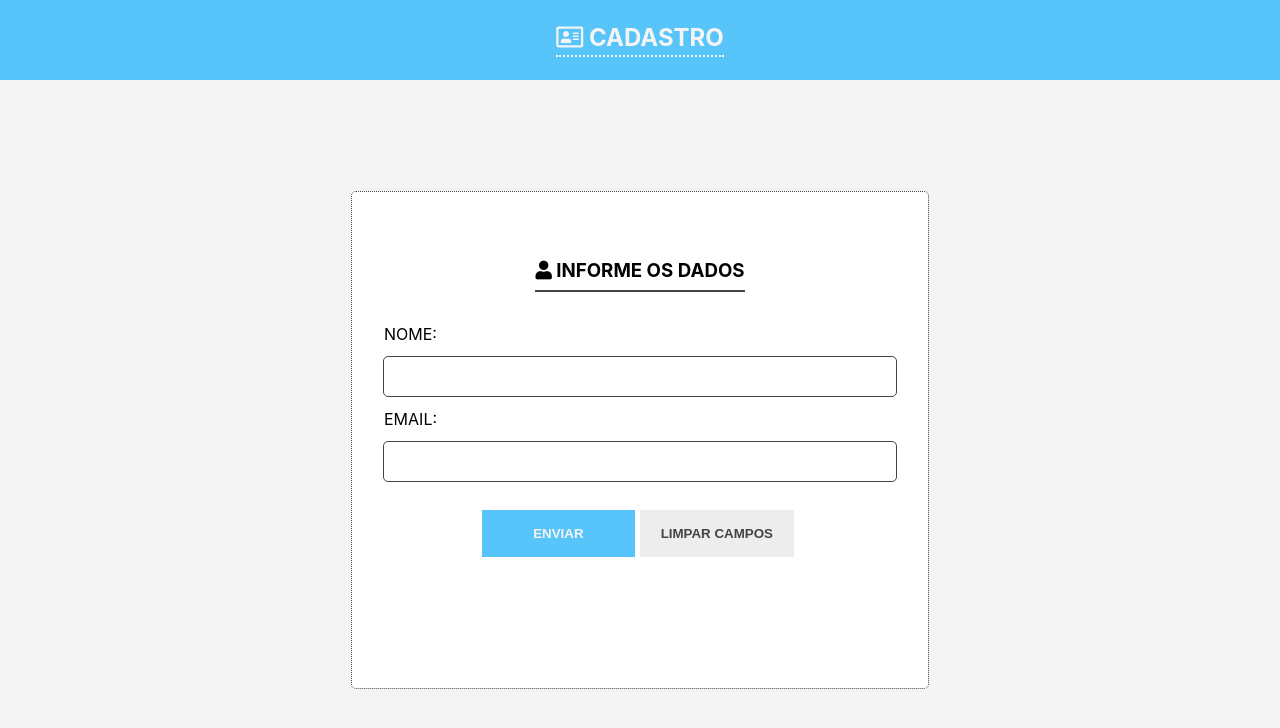
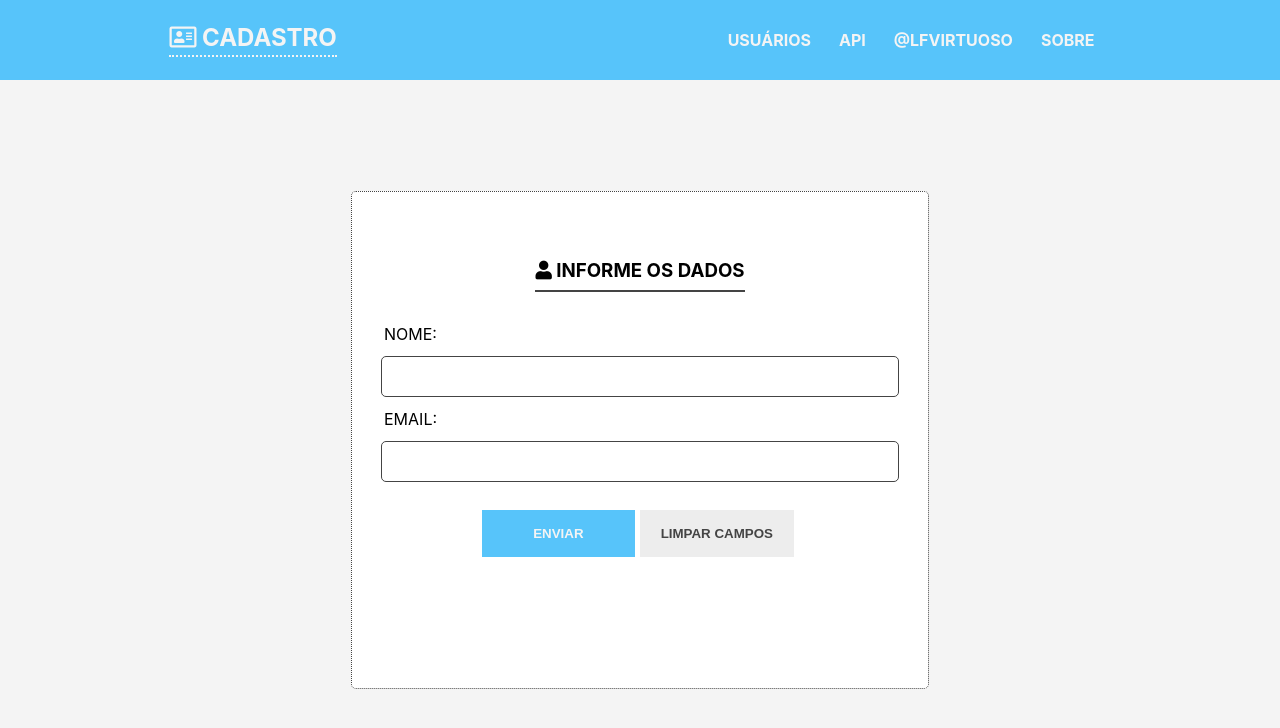
Before and after one commit to future4code/Filipe-Virtuoso, a React (Create React App) app in the folder semana7/register/: page / in a window 1280 px wide. Shown: the top 728 px of the page. Built offline with nearby package versions, Linux system fonts and the light colour scheme; the HTML template or start-up script is replaced by a standard one.

Commit message:
Finalizar layout da tela de cadastro

```diff
--- a/semana7/register/src/Components/Form/index.js
+++ b/semana7/register/src/Components/Form/index.js
@@ -4,8 +4,23 @@ import * as S from './styled';
 class Form extends Component {
   constructor(props) {
     super(props);
-    this.state = {};
+    this.state = {
+      name: '',
+      email: ''
+    };
   }
+
+  setName = event => {
+    this.setState({ name: event.target.value });
+  };
+
+  setEmail = event => {
+    this.setState({ email: event.target.value });
+  };
+
+  clearForm = () => {
+    this.setState({ name: '', email: '' });
+  };
 
   render() {
     return (
@@ -15,13 +30,25 @@ class Form extends Component {
             <i class="fas fa-user"></i> Informe os dados
           </S.Title>
           <S.Label>Nome:</S.Label>
-          <S.Input />
+          <S.Input
+            name="name"
+            type="text"
+            value={this.state.name}
+            onChange={this.setName}
+          />
           <S.Label>Email:</S.Label>
-          <S.Input />
+          <S.Input
+            name="email"
+            type="text"
+            value={this.state.email}
+            onChange={this.setEmail}
+          />
         </S.Article>
         <S.ButtonWrapper>
           <S.Button>Enviar</S.Button>
-          <S.Button clear>Limpar campos</S.Button>
+          <S.Button clear onClick={this.clearForm}>
+            Limpar campos
+          </S.Button>
         </S.ButtonWrapper>
       </S.FormWrapper>
     );
--- a/semana7/register/src/Components/Form/styled.js
+++ b/semana7/register/src/Components/Form/styled.js
@@ -35,6 +35,7 @@ export const Label = styled.label`
 export const Input = styled.input`
   width: 100%;
   padding: 0.75rem 0;
+  padding-left: 0.25rem;
   margin: 0.75rem;
   border-radius: 5px;
   border: 1px solid #444;
--- a/semana7/register/src/Components/Navbar/index.js
+++ b/semana7/register/src/Components/Navbar/index.js
@@ -7,6 +7,27 @@ const Navbar = () => {
       <S.Title>
         <i class="far fa-address-card"></i> Cadastro
       </S.Title>
+      <S.Menu>
+        <S.Item>
+          <S.Link href="">Usuários</S.Link>
+        </S.Item>
+        <S.Item>
+          <S.Link
+            href="https://documenter.getpostman.com/view/4233568/SVtWw7Mt?version=latest"
+            target="_blank"
+          >
+            API
+          </S.Link>
+        </S.Item>
+        <S.Item>
+          <S.Link href="https://twitter.com/lfvirtuoso" target="_blank">
+            @lfvirtuoso
+          </S.Link>
+        </S.Item>
+        <S.Item>
+          <S.Link href="#">Sobre</S.Link>
+        </S.Item>
+      </S.Menu>
     </S.NavbarWrapper>
   );
 };
--- a/semana7/register/src/Components/Navbar/styled.js
+++ b/semana7/register/src/Components/Navbar/styled.js
@@ -2,7 +2,7 @@ import styled from 'styled-components';
 
 export const NavbarWrapper = styled.nav`
   display: flex;
-  justify-content: center;
+  justify-content: space-around;
   align-items: center;
   height: 10vh;
   background: #57c4fa;
@@ -13,4 +13,28 @@ export const NavbarWrapper = styled.nav`
 export const Title = styled.h1`
   border-bottom: 2px dotted #f4f4f4;
   padding-bottom: 0.2rem;
+  margin: 1rem;
 `;
+
+export const Menu = styled.ul`
+  display: flex;
+  margin: 1rem;
+  list-style: none;
+`;
+
+export const Item = styled.li`
+  margin-right: 0.25rem;
+`;
+
+export const Link = styled.a`
+  text-decoration: none;
+  color: #f4f4f4;
+  font-weight: bold;
+  padding: 0.75rem;
+
+  &:hover {
+    border-radius: 5px;
+    background: #f4f4f4;
+    color: #444;
+  }
+`;
```
